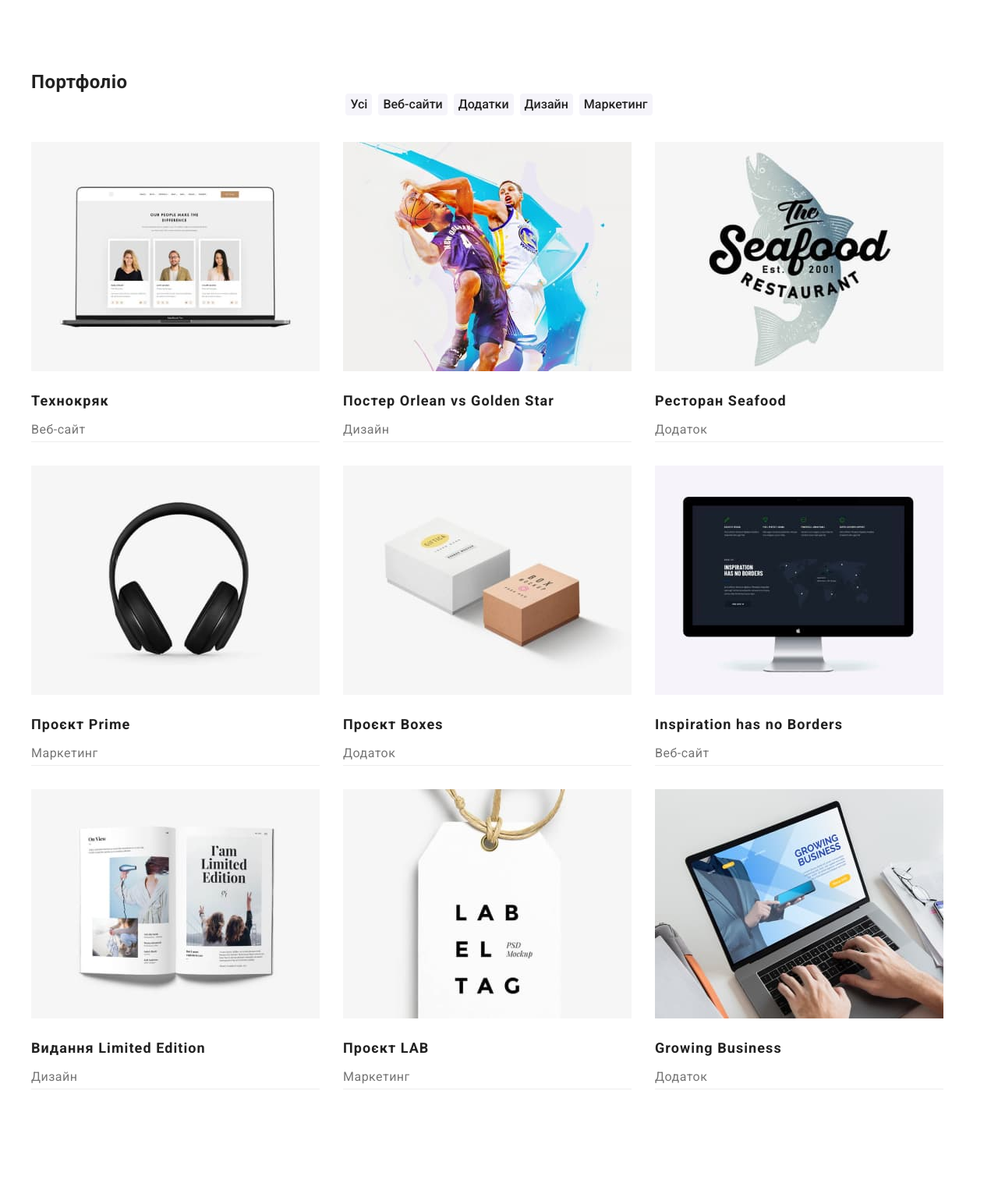
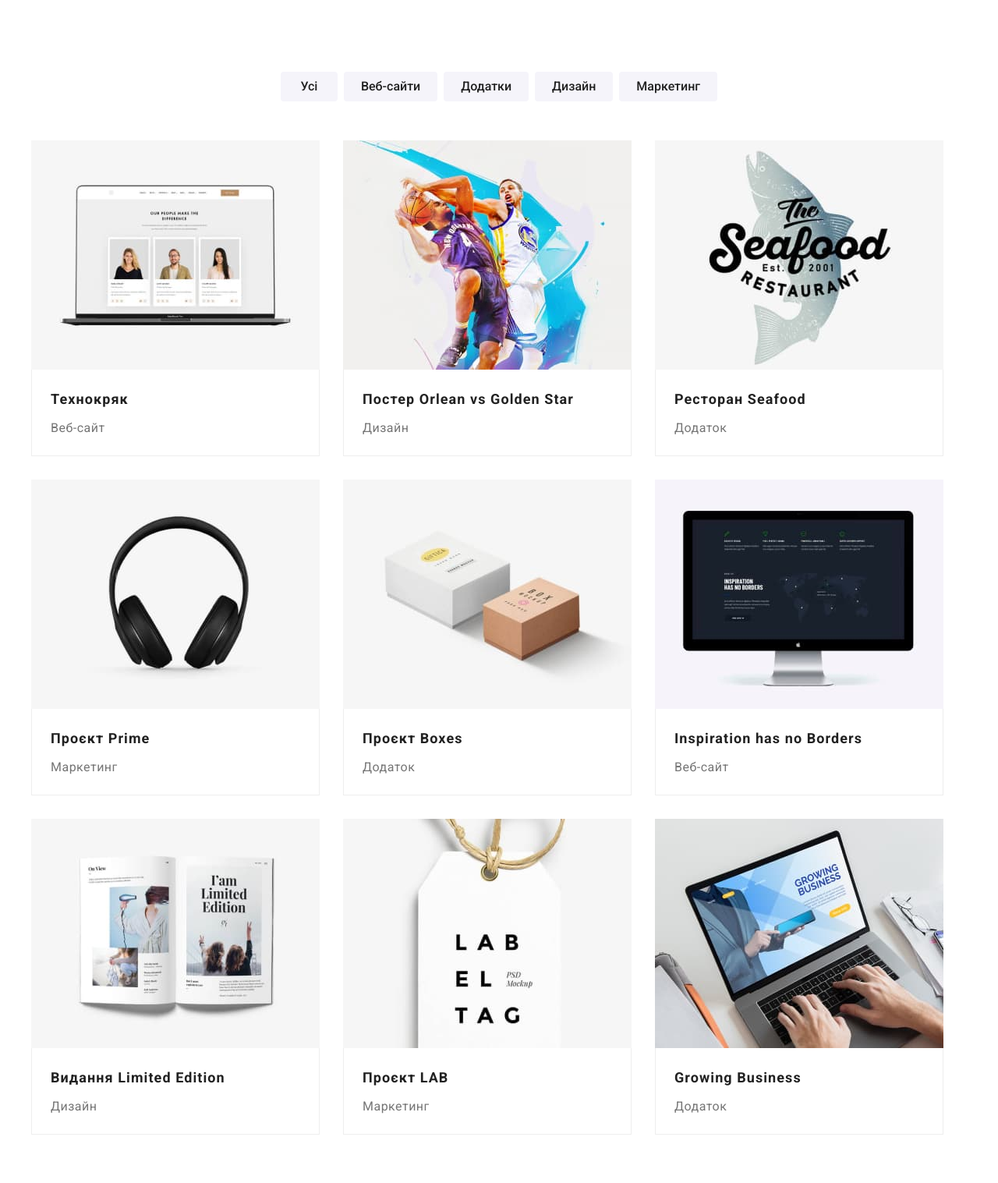
Before and after one commit to fifmka/goit-markup-hw-03, a plain HTML site: page portfolio.html in a window 1280 px wide. Shown: the part 83-1600 px from the top of the page at 78% size. Drawn offline with nearby package versions, Linux system fonts and the light colour scheme.

Commit message:
Виправлені зауваження

```diff
--- a/css/styles.css
+++ b/css/styles.css
@@ -29,6 +29,9 @@ body{
     padding-left: 15px;
     padding-right: 15px;
     margin: 0 auto;
+}
+.photo{
+    display: block;
 }
 /* Логотип header*/
 .header-logo{
@@ -103,12 +106,19 @@ body{
 }
 /* Герой */
 .hero{
+    padding-top: 200px;
+    padding-bottom: 200px;
     background-color: var(--footer-color);
     text-align: center;
+
 }
+
 .hero-title{
+    margin-left: auto;
+    margin-right: auto;
     margin-top: 0;
     margin-bottom: 30px;
+    width: 696px;
     color: var(--white-text-color);
     font-weight: 900;
     font-size: 44px;
@@ -133,7 +143,6 @@ body{
     padding-top: 10px;
     padding-bottom: 10px;
     min-width: 216px;
-    margin-bottom: 294px;
 
     color: var(--white-text-color);
     background-color: var(--accent-color);
@@ -195,9 +204,6 @@ body{
     line-height: 1.17;
     text-align: center;
 }
-.works .photo{
-    display: block;
-}
 
 /* Команда */
 .team .list{
@@ -221,9 +227,9 @@ body{
     line-height: 1.17;
     text-align: center;
 }
-.team .photo{
-    display: block;
-    margin-bottom: 30px;
+.team .team-member{
+    padding-top: 30px;
+    padding-bottom: 30px;
 }
 .team .section-title.member{
     margin-bottom: 10px;
@@ -285,12 +291,18 @@ body{
 }
 .portfolio .list{
     display: flex;
-    margin-bottom: 34px;
+    margin-bottom: 50px;
 }
 .filter{
     justify-content: center;
 }
 .filter .button{
+    padding-top: 6px;
+    padding-bottom: 6px;
+    padding-right: 22px;
+    padding-left: 22px;
+    min-width: 73px;
+
     background-color: var(--additional-background-color);
     color: var(--primary-text-color);
     font-weight: 500;
@@ -310,18 +322,21 @@ body{
     flex-wrap: wrap;
 }
 
-.projects .item{
-    border-bottom: 1px solid #EEEEEE;
-}
 .projects .item:not(:nth-child(3n)){
     margin-right: 30px;
 }
 .projects .item:not(:nth-last-child(-n+3)){
     margin-bottom: 30px;
 }
-.item .photo {
-    display: block;
-    margin-bottom: 20px;
+
+.projects .projects-firm{
+    padding-top: 20px;
+    padding-bottom: 20px;
+    padding-right: 24px;
+    padding-left: 24px;
+    border-left: 1px solid #EEEEEE;
+    border-right: 1px solid #EEEEEE;
+    border-bottom: 1px solid #EEEEEE;
 }
 .projects .title{
     margin-top: 0px;
--- a/portfolio.html
+++ b/portfolio.html
@@ -35,7 +35,7 @@
         <!-- Портфоліо -->
         <section class="portfolio">
             <div class="conteiner">
-                <h1 class="title-portfolio">Портфоліо</h1>
+                <!-- <h1 class="title-portfolio">Портфоліо</h1> -->
                 <ul class="list filter">
                     <li class="item"><button type="button" class="button">Усі</button></li>
                     <li class="item"><button type="button" class="button">Веб-сайти</button></li>
@@ -47,64 +47,82 @@
                     <li class="item">
                         <a href="" class="link" target="_blank" rel="noopener noreferrer">
                             <img src="./images/tehno.jpg" class="photo" alt="Веб-сайт Технокряк" width="370" height="294">
+                            <div class="projects-firm">
                                 <h2 class="title">Технокряк</h2>
                                 <p class="text">Веб-сайт</p>
+                            </div>
                         </a>
                     </li>
                     <li class="item">
                         <a href="" class="link" target="_blank" rel="noopener noreferrer">
                             <img src="./images/basket.jpg" class="photo" alt="Постер з баскетболістами" width="370" height="294">
+                            <div class="projects-firm">
                                 <h2 class="title">Постер <span lang="en">Orlean vs Golden Star</span></h2>
                                 <p class="text">Дизайн</p>
+                            </div>
                         </a>
                     </li>
                     <li class="item">
                         <a href="" class="link" target="_blank" rel="noopener noreferrer">
                             <img src="./images/seafood.jpg" class="photo" alt="Ресторан Seafood" width="370" height="294">
+                            <div class="projects-firm">
                                 <h2 class="title">Ресторан <span lang="en">Seafood</span></h2>
                                 <p class="text">Додаток</p>
+                            </div>
                         </a>
                     </li>
                     <li class="item">
                         <a href="" class="link" target="_blank" rel="noopener noreferrer">
                             <img src="./images/prime.jpg" class="photo" alt="Навушники" width="370" height="294">
+                            <div class="projects-firm">
                                 <h2 class="title">Проєкт <span lang="en">Prime</span></h2>
                                 <p class="text">Маркетинг</p>
+                            </div>
                         </a>
                     </li>
                     <li class="item">
                         <a href="" class="link" target="_blank" rel="noopener noreferrer">
                             <img src="./images/boxes.jpg" class="photo" alt="Коробки" width="370" height="294">
+                           <div class="projects-firm">
                             <h2 class="title">Проєкт <span lang="en">Boxes</span></h2>
                             <p class="text">Додаток</p>
+                           </div>
                         </a>
                     </li>
                     <li class="item">
                         <a href="" class="link" target="_blank" rel="noopener noreferrer">
                             <img src="./images/inspiration.jpg" class="photo" alt="Комп`ютер з відкритою сторінкою сайту" width="370" height="294">
+                            <div class="projects-firm">
                                 <h2 class="title" lang="en">Inspiration has no Borders</h2>
                                 <p class="text">Веб-сайт</p>
+                            </div>
                         </a>
                     </li>
                     <li class="item">
                         <a href="" class="link" target="_blank" rel="noopener noreferrer">
                             <img src="./images/edition.jpg" class="photo" alt="Відкрита книга" width="370" height="294">
+                            <div class="projects-firm">
                                 <h2 class="title">Видання <span lang="en">Limited Edition</span></h2>
                                 <p class="text">Дизайн</p>
+                            </div>
                         </a>
                     </li>
                     <li class="item">
                         <a href="" class="link" target="_blank" rel="noopener noreferrer">
                             <img src="./images/lab.jpg" class="photo" alt="Візитівка" width="370" height="294">
+                            <div class="projects-firm">
                                 <h2 class="title">Проєкт <span lang="en">LAB</span></h2>
                                 <p class="text">Маркетинг</p>
+                            </div>
                         </a>
                     </li>
                     <li class="item">
                         <a href="" class="link" target="_blank" rel="noopener noreferrer">
                             <img src="./images/business.jpg" class="photo" alt="Ноутбук на столі" width="370" height="294">
+                            <div class="projects-firm">
                                 <h2 class="title" lang="en">Growing Business</h2>
                                 <p class="text">Додаток</p>
+                            </div>
                         </a>
                     </li>
                 </ul>
```
Also changed, not shown: index.html (+10 -1 lines). Lines whose indentation alone changed are shown as unchanged.
